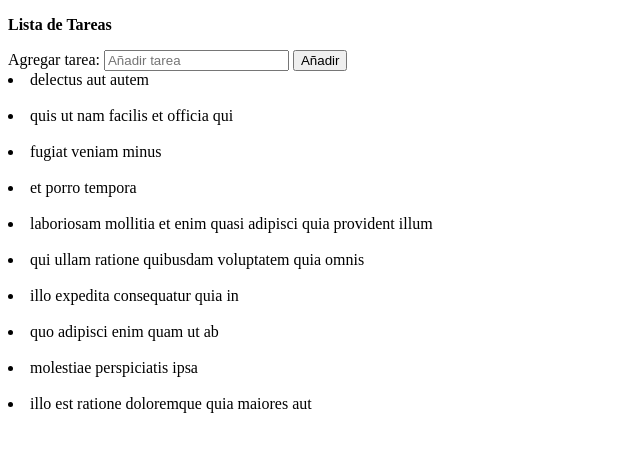
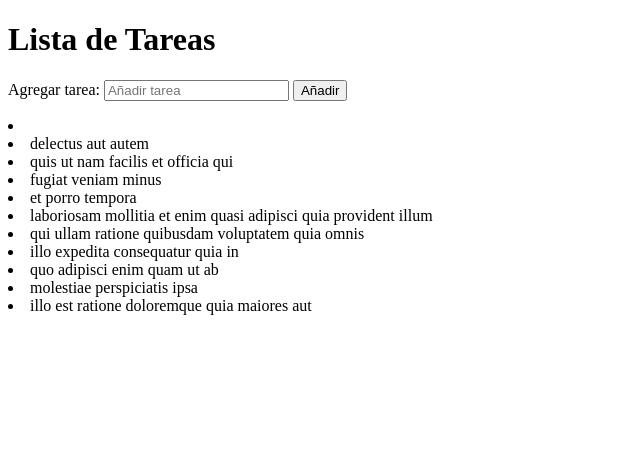
Before and after one commit to PauLeeR/lista-tareas, a plain HTML site: page index.html in a window 1280 px wide. Both pictures are taken after a click on the button "Añadir". Shown: the whole page, without its empty margins (0-640 px from the left). Drawn offline with Linux system fonts and the light colour scheme.

Commit message:
lista ahora si

```diff
--- a/assets/js/main.js
+++ b/assets/js/main.js
@@ -68,16 +68,23 @@ var miArreglo = [
 
 for (var i = 0; i < 10; i++) { //aqui tengo las primeras 10 objetos que saqué del arreglo json principal
  //miArreglo[i] = miArreglo[i].title;
-
- document.write ("<li>" + miArreglo[i].title + "</li>" + "<br>")
-};  //aquí imprimo en una lista los 10 objetos o tareas
+ document.write ("<li>"+ miArreglo[i].title +"</li>")
+};
+ //document.getElementbyId("show").innerHTML += ("<li>" + miArreglo[i].title + "</li>" + "<br>")  //aquí imprimo en una lista los 10 objetos
 
 /*var arr = miArreglo.slice(0,10);
   arr.forEach(function(el){
   console.log(el);
   });*/
 function agregarTarea(){ //función que va a añadir más tareas a mi lista
- var lista = document.getElementbyId("lista");
- tareaInput = document.getElementbyId("tareaInput");
- btnNuevaT = document.getElementbyId("btn-añadir");
-};
+  var lista = document.getElementById("tareaInput").value;
+  var contarTarea = document.getElementsByClassName("tarea_lista");
+  contarTarea[0].innerHTML += "<li>"+lista +"</li>";
+  var nuevaT = document.getElementById("show");
+
+
+  miArreglo.push(input.value);
+
+  //input.value=""
+
+}
--- a/index.html
+++ b/index.html
@@ -5,11 +5,17 @@
     <title>Lista de tareas</title>
 </head>
 <body>
-    <p><b>Lista de Tareas</b></p>
+    <h1><b>Lista de Tareas</b></h1>
+    <p>
 
     <label for="tarea">Agregar tarea:</label>
     <input type="text" id="tareaInput" placeholder= "Añadir tarea">
     <input type = "button" class= "button" id="btn-añadir" onclick="agregarTarea()" value="Añadir">
+
+    </p>
+    <div id="show"></div>
+	<div class="tarea_lista"></div>
+
     <script type="text/javascript" src="assets/js/main.js"></script>
 
 </body>
```
